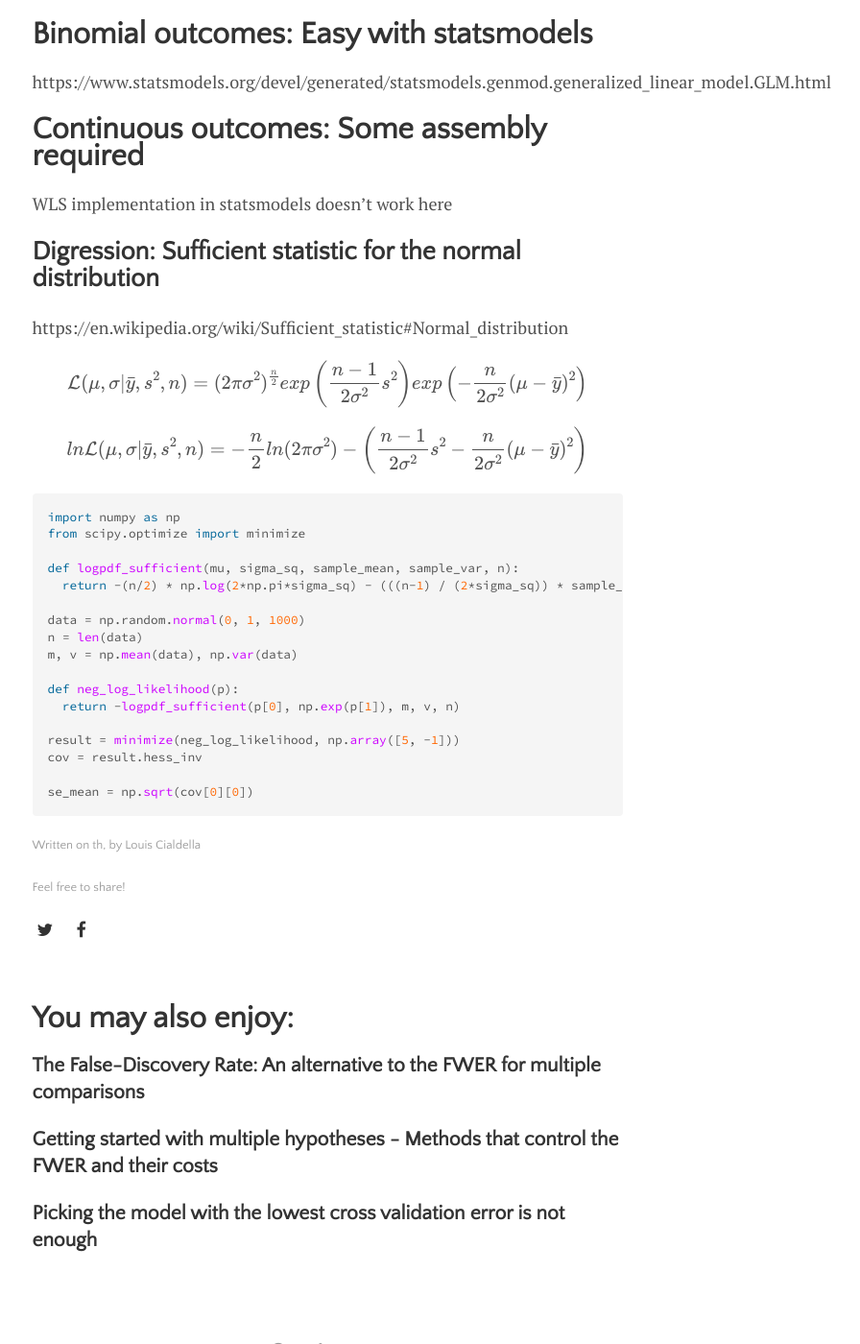
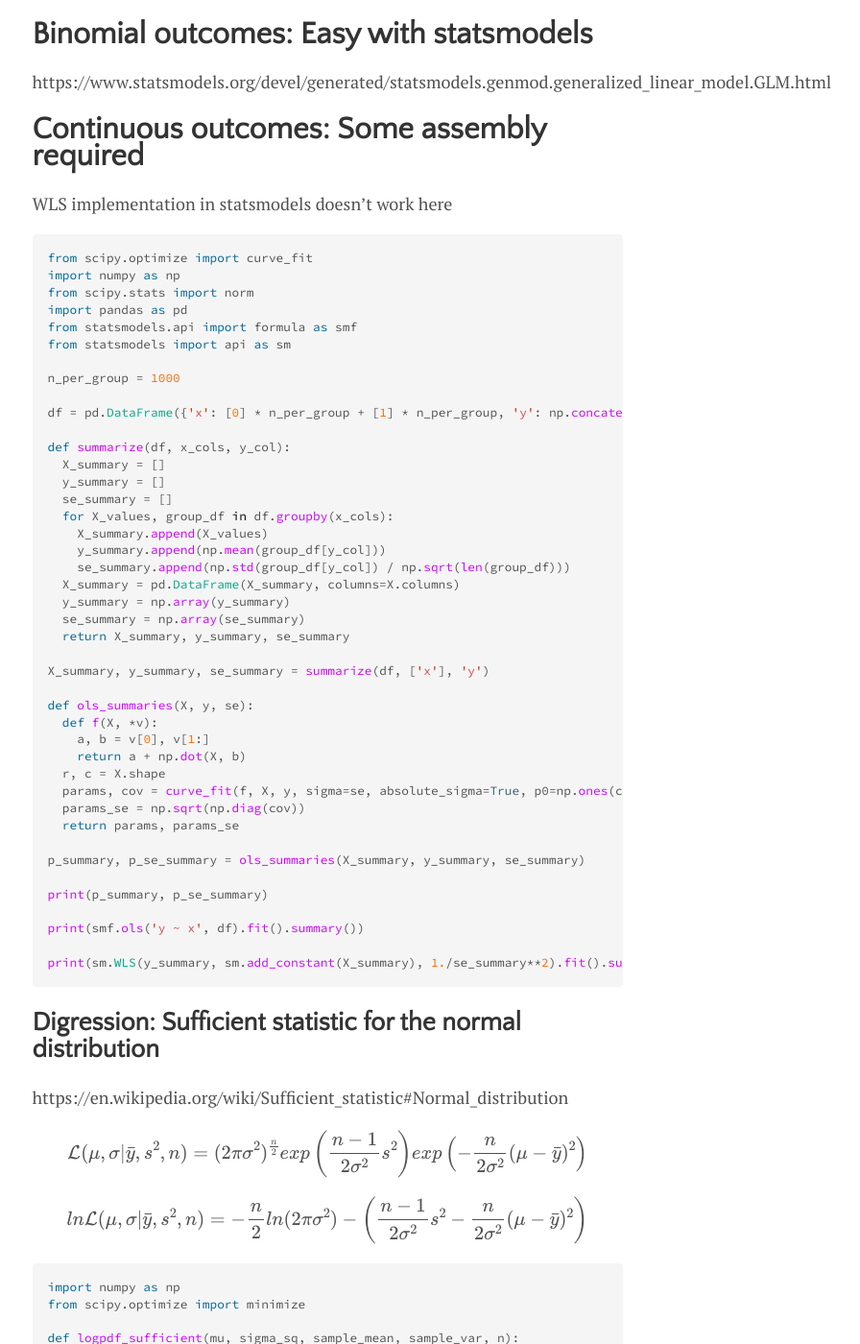
Before and after one commit to lmc2179/lmc2179.github.io, a Jekyll site: the page built from drafts/sufficient_statistics.md, in a window 1280 px wide and 1400 px high, scrolled down 1078 px. Shown: the whole window at 96% size, without its empty margins (299-1195 px from the left). Built offline with Jekyll 4.4.1, drawn with Linux system fonts in a browser that asks for light colours; formulas are drawn with MathJax 3.

Commit message:
Update sufficient_statistics.md

````diff
--- a/drafts/sufficient_statistics.md
+++ b/drafts/sufficient_statistics.md
@@ -31,6 +31,51 @@ https://www.statsmodels.org/devel/generated/statsmodels.genmod.generalized_linea
 
 WLS implementation in statsmodels doesn't work here
 
+```python
+from scipy.optimize import curve_fit
+import numpy as np
+from scipy.stats import norm
+import pandas as pd
+from statsmodels.api import formula as smf
+from statsmodels import api as sm
+
+n_per_group = 1000
+
+df = pd.DataFrame({'x': [0] * n_per_group + [1] * n_per_group, 'y': np.concatenate((norm(1, 4).rvs(n_per_group), norm(3, 4).rvs(n_per_group)))})
+
+def summarize(df, x_cols, y_col):
+  X_summary = []
+  y_summary = []
+  se_summary = []
+  for X_values, group_df in df.groupby(x_cols):
+    X_summary.append(X_values)
+    y_summary.append(np.mean(group_df[y_col]))
+    se_summary.append(np.std(group_df[y_col]) / np.sqrt(len(group_df)))
+  X_summary = pd.DataFrame(X_summary, columns=X.columns)
+  y_summary = np.array(y_summary)
+  se_summary = np.array(se_summary)
+  return X_summary, y_summary, se_summary
+
+X_summary, y_summary, se_summary = summarize(df, ['x'], 'y')
+
+def ols_summaries(X, y, se):
+  def f(X, *v):
+    a, b = v[0], v[1:]
+    return a + np.dot(X, b)
+  r, c = X.shape
+  params, cov = curve_fit(f, X, y, sigma=se, absolute_sigma=True, p0=np.ones(c+1))
+  params_se = np.sqrt(np.diag(cov))
+  return params, params_se
+
+p_summary, p_se_summary = ols_summaries(X_summary, y_summary, se_summary)
+
+print(p_summary, p_se_summary)
+
+print(smf.ols('y ~ x', df).fit().summary())
+
+print(sm.WLS(y_summary, sm.add_constant(X_summary), 1./se_summary**2).fit().summary())
+```
+
 ## Digression: Sufficient statistic for the normal distribution
 
 https://en.wikipedia.org/wiki/Sufficient_statistic#Normal_distribution
````
